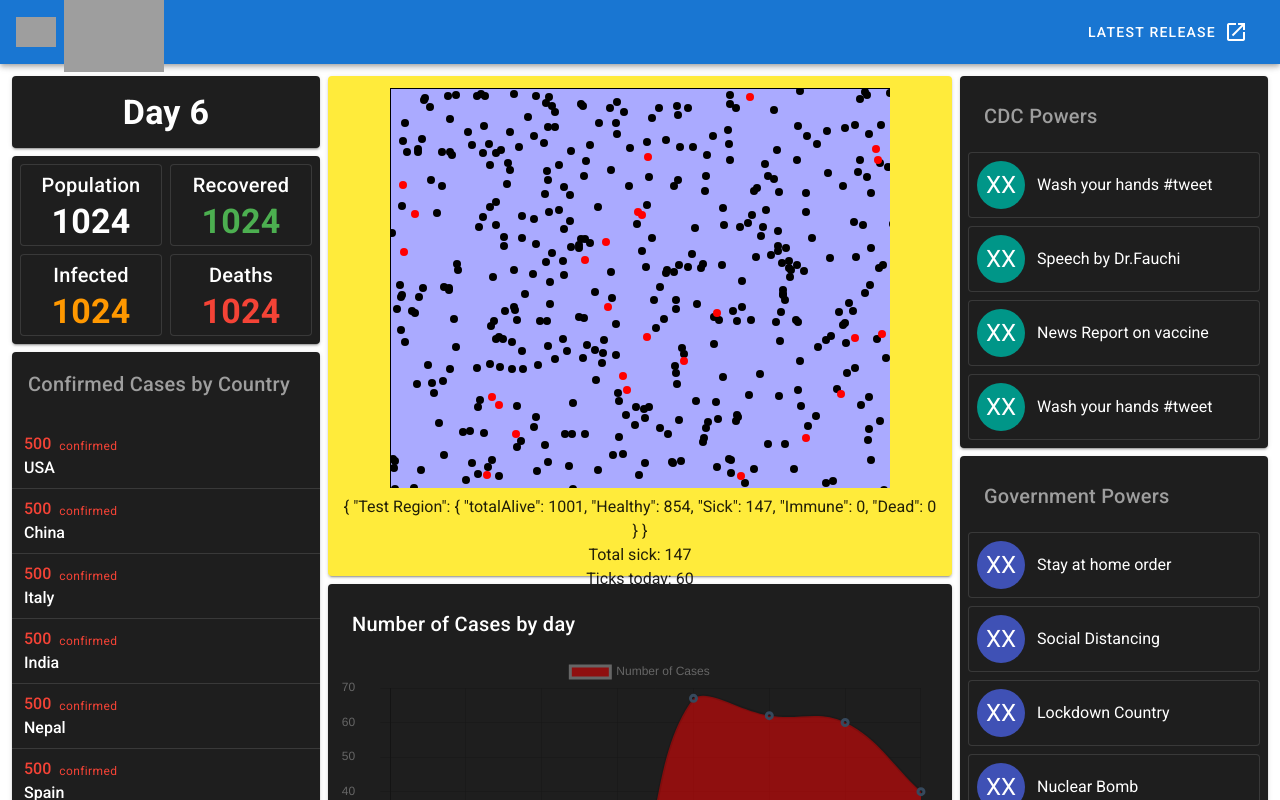
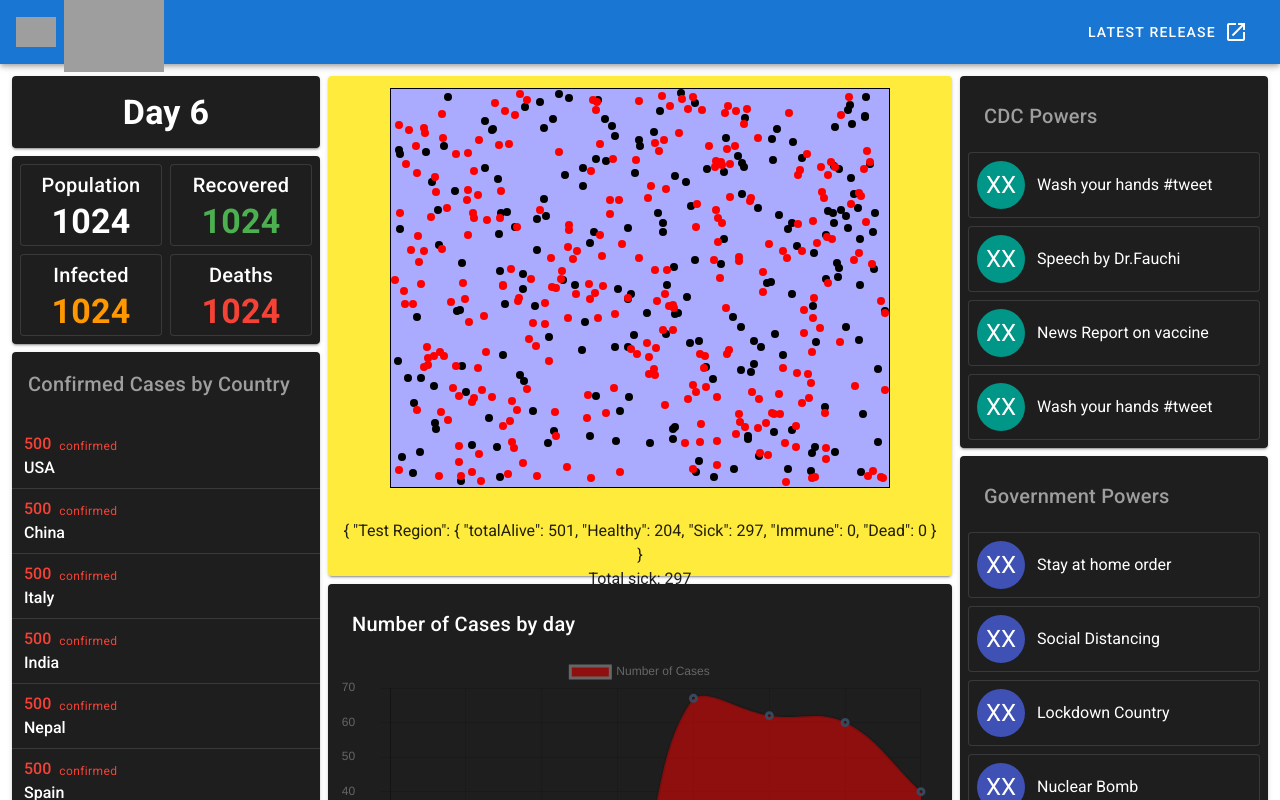
Before and after one commit to uzirthapa/corona-game, a Vue app: page / in a window 1280 px wide. Shown: the top 800 px of the page. Built offline with nearby package versions, Linux system fonts and the light colour scheme; grey boxes are pictures that could not be loaded.

Commit message:
Fixes conflicts with the dev branch

```diff
--- a/src/components/CGameCanvas.vue
+++ b/src/components/CGameCanvas.vue
@@ -2,11 +2,15 @@
   <v-container>
     <v-row class="text-center">
       <v-col>
-        <div>
-          <canvas id="canvas" width="500" height="400">
-            Sorry, browser does not support canvas.
-          </canvas>
-        </div>
+        <canvas
+          id="canvas"
+          width="500"
+          height="400"
+        >
+          Sorry, browser does not support canvas.
+        </canvas>
+      </v-col>
+      <v-col>
         <div>
           {{counts}}
         </div>
@@ -31,9 +35,9 @@
 import Quad from './Quad';
 import Region from './Region';
 
-const testRegion = new Region('Test Region', new Quad(0, 0, 800, 600));
-testRegion.initialize(1000);
-const testViewPort = new Quad(0, 0, 800, 600);
+const testRegion = new Region('Test Region', new Quad(0, 0, 500, 400));
+testRegion.initialize(500);
+const testViewPort = new Quad(0, 0, 500, 400);
 
 export default {
   name: 'GameCanvas',
```
Also changed, not shown: 1 other file (tests, documents, lock files or other folders).
